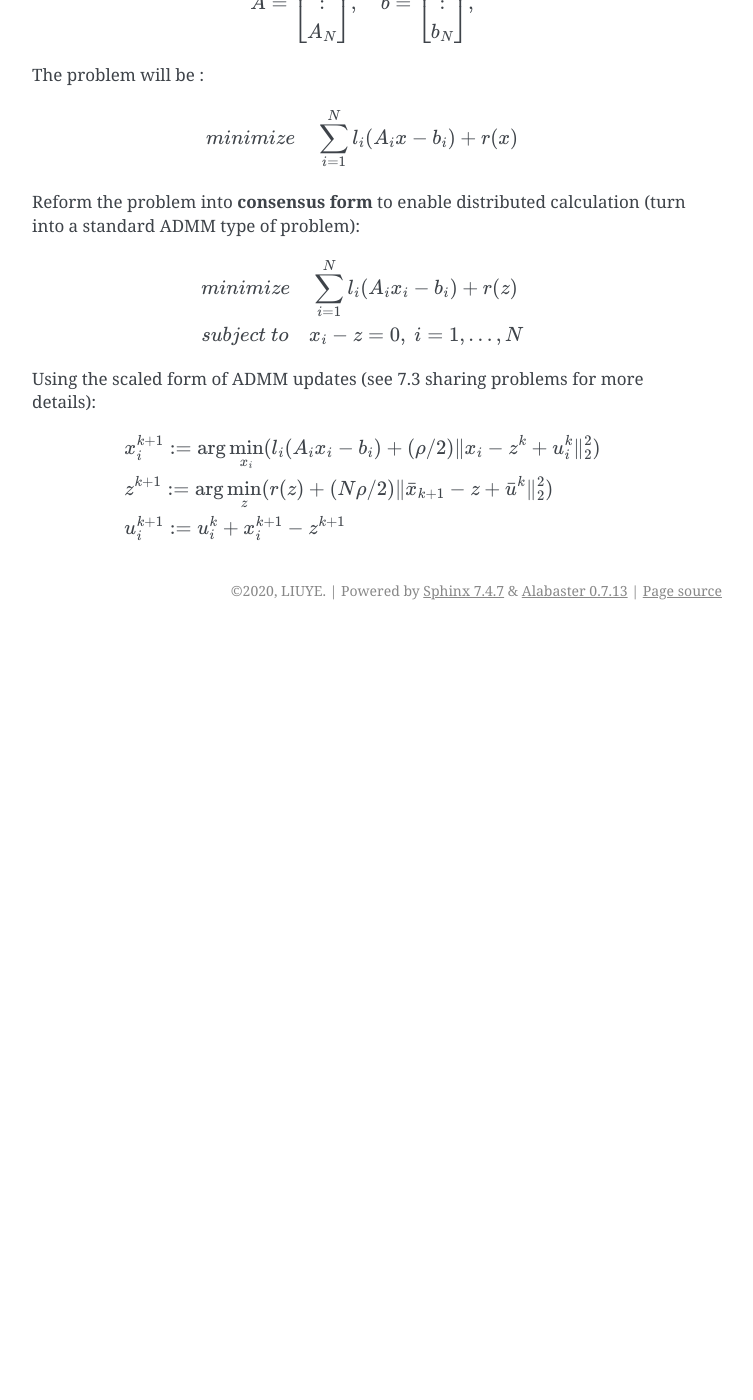
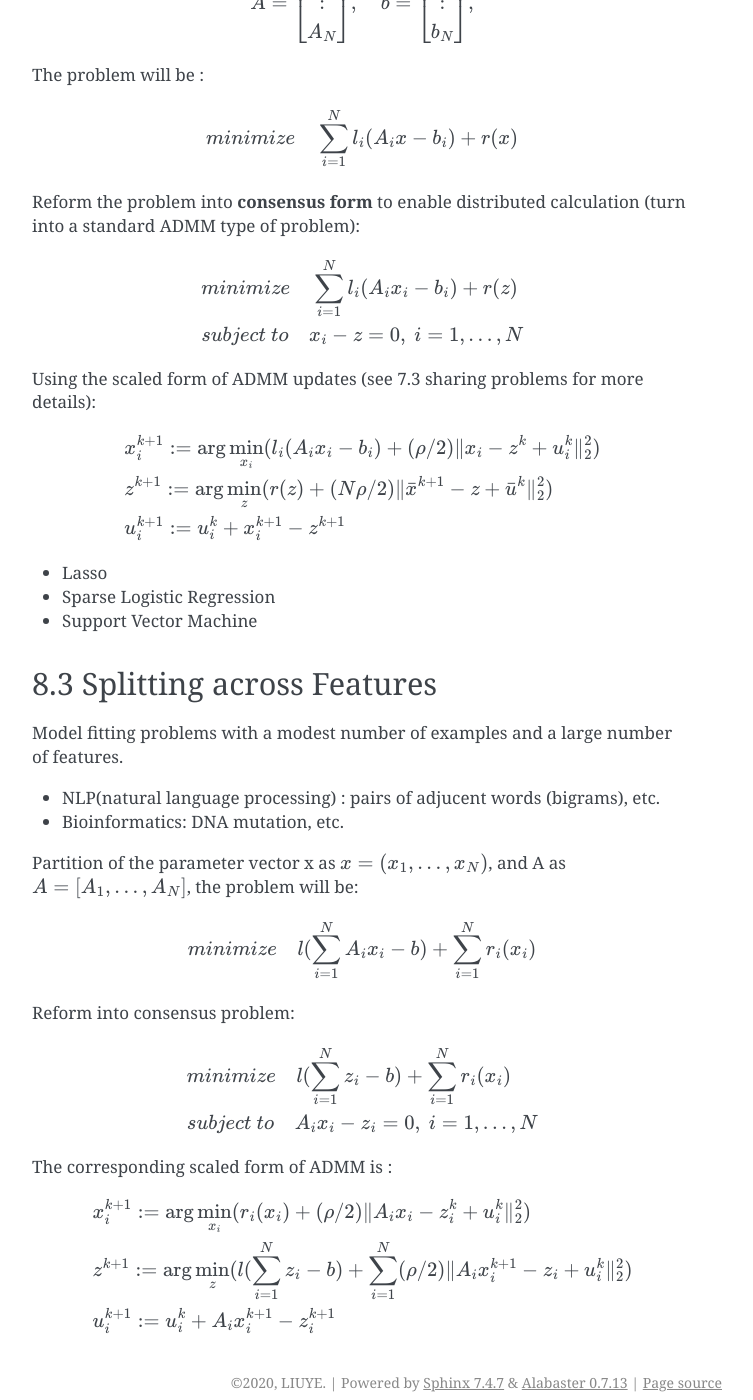
Before and after one commit to gggliuye/cvx_learning, a Sphinx documentation site: the page built from docs/ADMM/DistributedModelFitting.rst, in a window 1280 px wide and 1400 px high, scrolled down 938 px. Shown: the whole window, without its empty margins (388-1141 px from the left). Built offline with Sphinx 7.4.7, drawn with Linux system fonts in a browser that asks for light colours; before the commit the page ends 1568 px from its top, so only the background shows below that; some of the changed text lies outside the part shown.

Commit message:
Update DistributedModelFitting.rst

```diff
--- a/docs/ADMM/DistributedModelFitting.rst
+++ b/docs/ADMM/DistributedModelFitting.rst
@@ -59,6 +59,41 @@ Using the scaled form of ADMM updates (see 7.3 sharing problems for more details
 .. math::
   \begin{align*}
   & x_{i}^{k+1} := \arg\min_{x_{i}} (l_{i}(A_{i}x_{i} - b_{i}) + (\rho/2)\|x_{i} - z^{k} + u_{i}^{k} \|_{2}^{2}) \\
-  & z^{k+1} := \arg\min_{z} (r(z) + (N\rho/2)\|\bar{x}_{k+1} - z + \bar{u}^{k} \|_{2}^{2}) \\
+  & z^{k+1} := \arg\min_{z} (r(z) + (N\rho/2)\|\bar{x}^{k+1} - z + \bar{u}^{k} \|_{2}^{2}) \\
   & u_{i}^{k+1} := u_{i}^{k} + x_{i}^{k+1} - z^{k+1}
   \end{align*}
+
+* Lasso
+* Sparse Logistic Regression
+* Support Vector Machine
+
+8.3 Splitting across Features
+-------------------------
+
+Model fitting problems with a modest number of examples and a large number of features.
+
+* NLP(natural language processing) : pairs of adjucent words (bigrams), etc.
+* Bioinformatics: DNA mutation, etc.
+
+Partition of the parameter vector x as :math:`x = (x_{1}, ..., x_{N})`, and A as :math:`A = [A_{1},...,A_{N}]`,
+the problem will be:
+
+.. math::
+  minimize\quad l(\sum_{i=1}^{N} A_{i}x_{i} -b) + \sum_{i=1}^{N}r_{i}(x_{i})
+
+Reform into consensus problem:
+
+.. math::
+  \begin{align*}
+  & minimize \quad l(\sum_{i=1}^{N} z_{i} -b) + \sum_{i=1}^{N}r_{i}(x_{i}) \\
+  & subject\ to \quad A_{i}x_{i} - z_{i} =0,\ i=1,...,N
+  \end{align*}
+
+The corresponding scaled form of ADMM is :
+
+.. math::
+  \begin{align*}
+  & x_{i}^{k+1} := \arg\min_{x_{i}} (r_{i}(x_{i}) + (\rho/2)\|A_{i}x_{i} - z_{i}^{k} + u_{i}^{k} \|_{2}^{2}) \\
+  & z^{k+1} := \arg\min_{z} (l(\sum_{i=1}^{N}z_{i}-b) + \sum_{i=1}^{N}(\rho/2)\|A_{i}x_{i}^{k+1} - z_{i} + u_{i}^{k} \|_{2}^{2}) \\
+  & u_{i}^{k+1} := u_{i}^{k} + A_{i}x_{i}^{k+1} - z^{k+1}_{i}
+  \end{align*}
```
